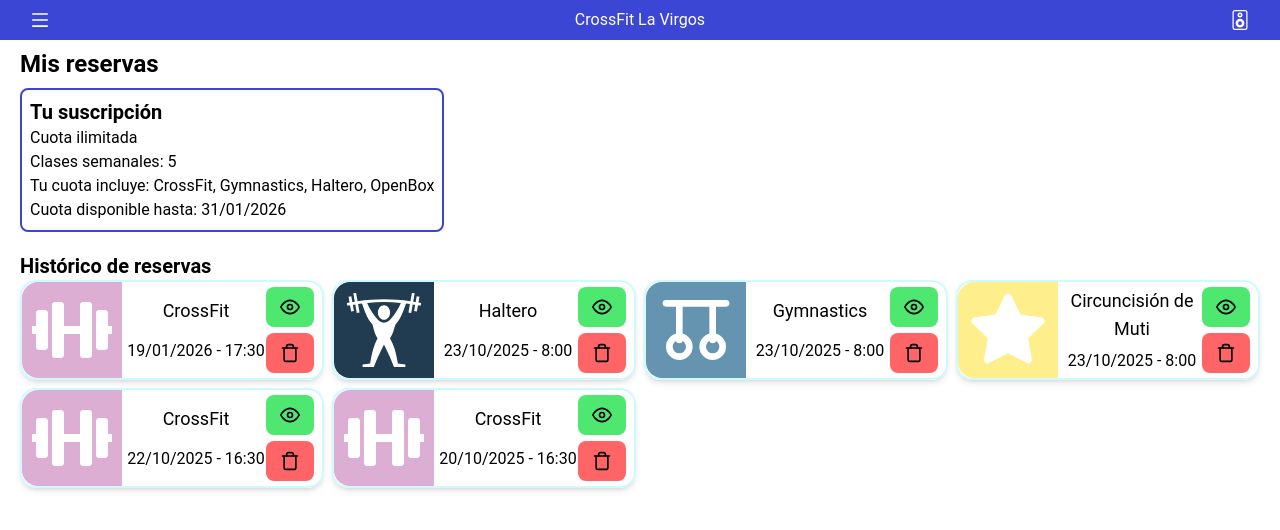
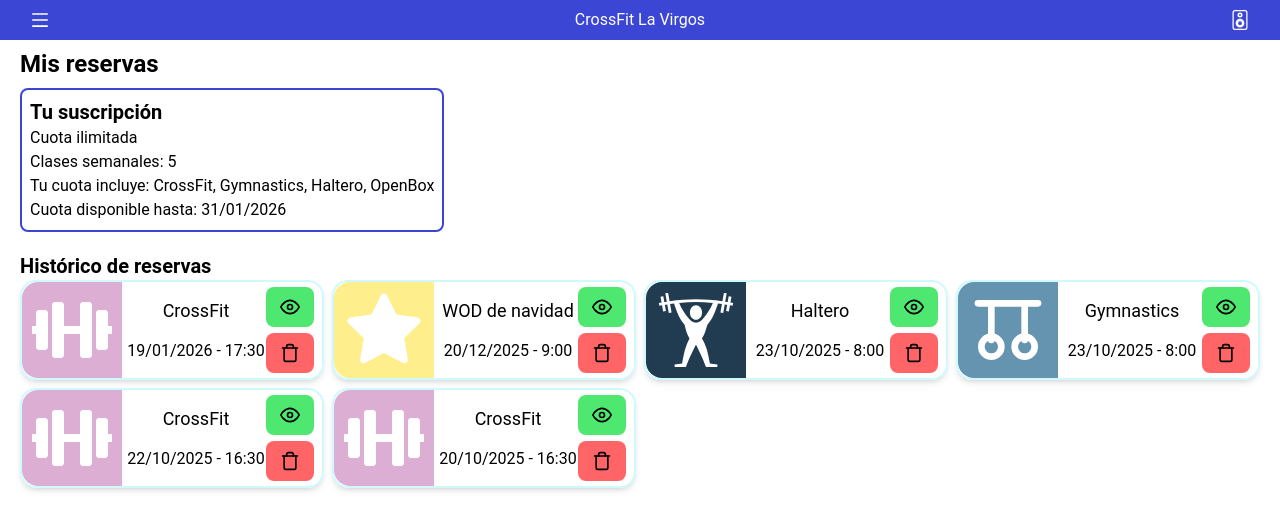
Before and after one commit to cperefer/boxUp_frontend, a React (Vite) app: page /reservations in a window 1280 px wide. Shown: the top 530 px of the page. Built offline with nearby package versions, Linux system fonts and the light colour scheme; sample sign-in values are in the browser's storage.

Commit message:
feat: changed mock

```diff
--- a/src/mocks/NextReservations.mock.ts
+++ b/src/mocks/NextReservations.mock.ts
@@ -29,7 +29,7 @@ export const NextReservationsMock: Reservation[] = [
   {
     id: 6,
     type: 'Special',
-    title: 'Circuncisión de Muti',
-    date: 1761206400000
+    title: 'WOD de navidad',
+    date: 1766221200000
   },
 ]
```
